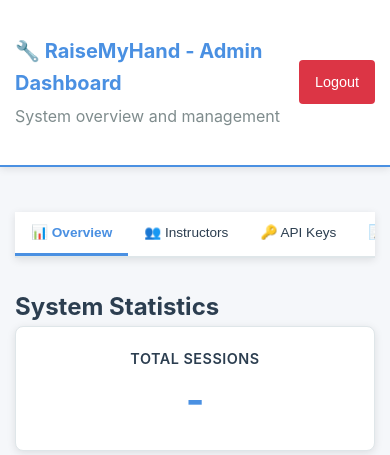
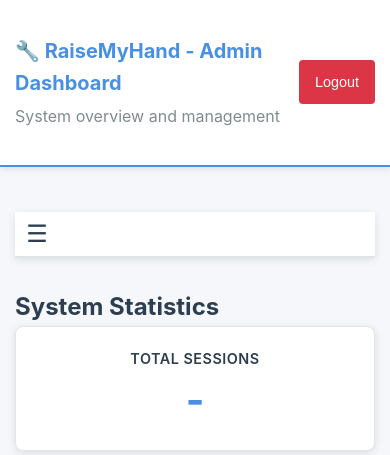
Before and after one commit to OER-Forge/raisemyhand, a Python web app: template templates/admin.html in a window 390 px wide. Shown: the top 455 px of the page. Run offline with Jinja, Linux system fonts and the light colour scheme; the template is opened without the code that fills it, so the values that code supplies are empty.

Commit message:
added menus

```diff
--- a/templates/admin.html
+++ b/templates/admin.html
@@ -15,6 +15,10 @@
             top: 0;
             z-index: 100;
             box-shadow: var(--shadow);
+            display: flex;
+            align-items: center;
+            justify-content: space-between;
+            padding: 0 20px;
         }
 
         .tab-list {
@@ -24,6 +28,7 @@
             padding: 0;
             overflow-x: auto;
             -webkit-overflow-scrolling: touch;
+            flex: 1;
         }
 
         .tab-list li {
@@ -32,11 +37,11 @@
 
         .tab-button {
             display: block;
-            padding: 15px 25px;
+            padding: 15px 20px;
             border: none;
             background: none;
             color: var(--text-secondary);
-            font-size: 1rem;
+            font-size: 0.95rem;
             font-weight: 500;
             cursor: pointer;
             transition: all 0.2s ease;
@@ -76,11 +81,105 @@
             to { opacity: 1; transform: translateY(0); }
         }
 
-        /* Mobile: Stack tabs */
+        /* Prevent scroll-to-anchor behavior */
+        html {
+            scroll-behavior: auto;
+        }
+
+        /* Tab Hamburger Menu for Mobile */
+        .tab-hamburger-btn {
+            display: none;
+            background: none;
+            border: none;
+            color: var(--text-primary);
+            font-size: 1.5rem;
+            cursor: pointer;
+            padding: 8px;
+            min-width: 44px;
+            min-height: 44px;
+            margin-left: auto;
+            flex-shrink: 0;
+        }
+
+        .tab-hamburger-btn:focus-visible {
+            outline: 2px solid var(--primary-color);
+            outline-offset: 2px;
+            border-radius: 4px;
+        }
+
+        /* Tab Menu Overlay */
+        .tab-menu-overlay {
+            display: none;
+            position: fixed;
+            top: 0;
+            left: 0;
+            width: 100%;
+            height: 100%;
+            background: rgba(0, 0, 0, 0.5);
+            z-index: 199;
+        }
+
+        .tab-menu-overlay.open {
+            display: block;
+        }
+
+        /* Mobile: Convert tabs to hamburger menu */
         @media (max-width: 768px) {
+            .tab-navigation {
+                padding: 0;
+                flex-wrap: wrap;
+            }
+
+            .tab-hamburger-btn {
+                display: block;
+                margin: 0;
+            }
+
+            .tab-list {
+                display: none;
+                position: fixed;
+                top: 0;
+                right: -100%;
+                width: 280px;
+                height: 100vh;
+                background: var(--card-bg);
+                flex-direction: column;
+                overflow-y: auto;
+                -webkit-overflow-scrolling: touch;
+                transition: right 0.3s ease;
+                padding-top: 60px;
+                border-left: 1px solid var(--border-color);
+                z-index: 200;
+                margin: 0;
+            }
+
+            .tab-list.open {
+                display: flex;
+                right: 0;
+            }
+
+            .tab-list li {
+                width: 100%;
+                flex-shrink: 1;
+            }
+
             .tab-button {
-                padding: 12px 20px;
-                font-size: 0.9rem;
+                padding: 15px 20px;
+                border-bottom: 1px solid var(--border-color);
+                border-right: 4px solid transparent;
+                width: 100%;
+                text-align: left;
+                font-size: 1rem;
+            }
+
+            .tab-button[aria-selected="true"] {
+                border-bottom: 1px solid var(--border-color);
+                border-right: 4px solid var(--primary-color);
+                background: rgba(74, 144, 226, 0.05);
+            }
+
+            .tab-button:hover {
+                background: rgba(74, 144, 226, 0.05);
             }
         }
 
@@ -704,7 +803,16 @@
     <div class="container">
         <!-- Tab Navigation -->
         <nav class="tab-navigation" role="tablist" aria-label="Admin dashboard sections">
-            <ul class="tab-list">
+            <button
+                class="tab-hamburger-btn"
+                id="tab-hamburger-btn"
+                aria-label="Toggle tab menu"
+                aria-expanded="false"
+                aria-controls="tab-menu-list">
+                ☰
+            </button>
+            <div class="tab-menu-overlay" id="tab-menu-overlay"></div>
+            <ul class="tab-list" id="tab-menu-list">
                 <li role="presentation">
                     <button
                         role="tab"
```
Also changed, not shown: static/js/admin.js (+93 -0 lines).
